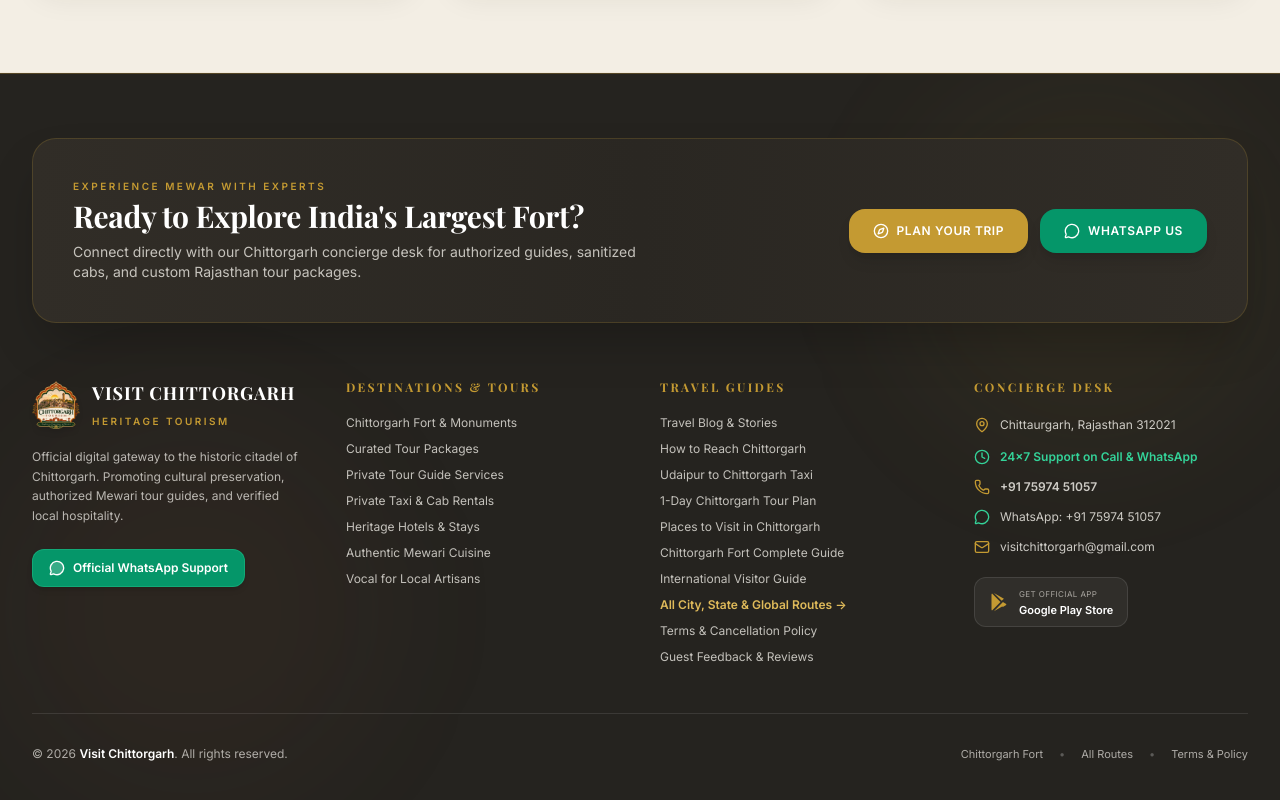
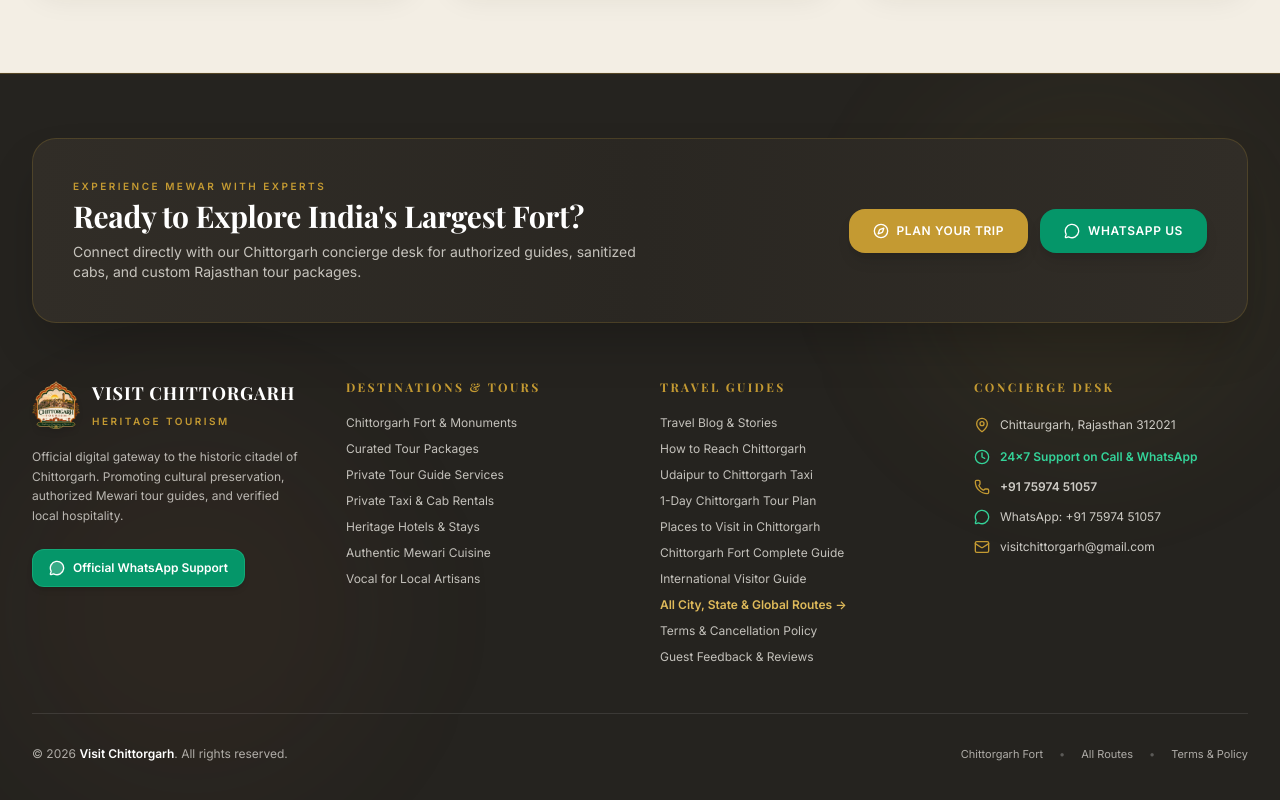
Before and after one commit to Sharmaji2516/chittorgarh-tourism, a React (Vite) app: page / in a window 1280 px wide. Shown: the part 5216-6016 px from the top of the page. Built offline with nearby package versions, Linux system fonts and the light colour scheme; a web font is replaced by a local one.

Commit message:
Remove Google Play Store official app button from Footer

```diff
--- a/src/components/Footer.jsx
+++ b/src/components/Footer.jsx
@@ -246,24 +246,6 @@ const Footer = () => {
                                 <Mail className="w-4 h-4 text-[#C49A32] shrink-0" />
                                 <span>{VERIFIED_EMAIL}</span>
                             </a>
-
-                            {/* Android App Link */}
-                            <div className="pt-2 flex justify-center lg:justify-start">
-                                <a
-                                    href="https://play.google.com/store/apps/details?id=com.kushsharma.visitchittorgarh"
-                                    target="_blank"
-                                    rel="noopener noreferrer"
-                                    className="inline-flex items-center gap-2.5 px-3.5 py-2 rounded-xl bg-white/5 border border-white/10 hover:border-[#C49A32] transition-colors"
-                                >
-                                    <svg className="w-5 h-5 text-[#C49A32] shrink-0" viewBox="0 0 24 24" fill="currentColor">
-                                        <path d="M3.609 1.814L13.792 12 3.61 22.186a2.372 2.372 0 0 1-.61-1.615V3.429c0-.623.23-1.201.609-1.615zm11.604 11.608l2.677 2.677-12.019 6.94 9.342-9.617zm0-2.844L5.871 1.054l12.019 6.94-2.677 2.584zm1.422 1.422l3.493 2.017c.87.502.87 1.316 0 1.818l-3.493 2.017-2.617-2.617 2.617-3.235z"/>
-                                    </svg>
-                                    <div className="text-left">
-                                        <div className="text-[8px] uppercase tracking-wider text-[#F8F5EF]/60">Get Official App</div>
-                                        <div className="text-[11px] font-bold text-white">Google Play Store</div>
-                                    </div>
-                                </a>
-                            </div>
                         </div>
                     </div>
                 </div>
```
